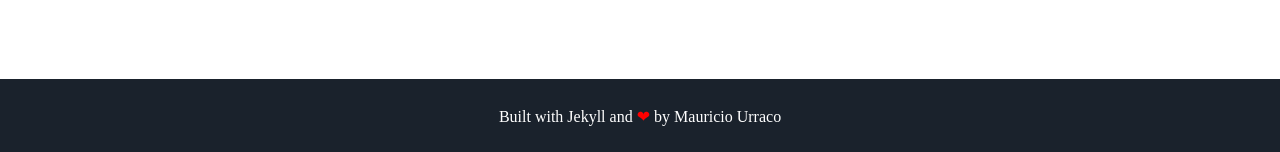
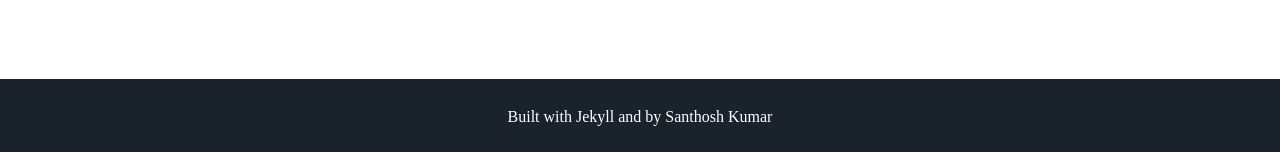
Before and after one commit to santhoshms47/santhoshms47.github.io, a Jekyll site: the page built from index.html, in a window 1280 px wide. Shown: the part 1550-1702 px from the top of the page. Built offline with Jekyll 4.4.1, drawn with Linux system fonts in a browser that asks for light colours; some web fonts are replaced.

Commit message:
Update footer.html

```diff
--- a/_includes/footer.html
+++ b/_includes/footer.html
@@ -1,6 +1,6 @@
 <footer class="footer">
     <!-- <p>&copy; {{ site.username }}</p> -->
-    <p>Built with Jekyll and <span class="love">❤</span> by <a href="https://github.com/murraco">Mauricio Urraco</a></p>
+    <p>Built with Jekyll and by <a href="https://linkedin.com/in/santhoshms47/">Santhosh Kumar</a></p>
 </footer>
 <script src="//cdn.jsdelivr.net/particles.js/2.0.0/particles.min.js"></script>
 <script src="{{ '/assets/js/sweet-scroll.min.js' | prepend: site.baseurl }}"></script>
```
